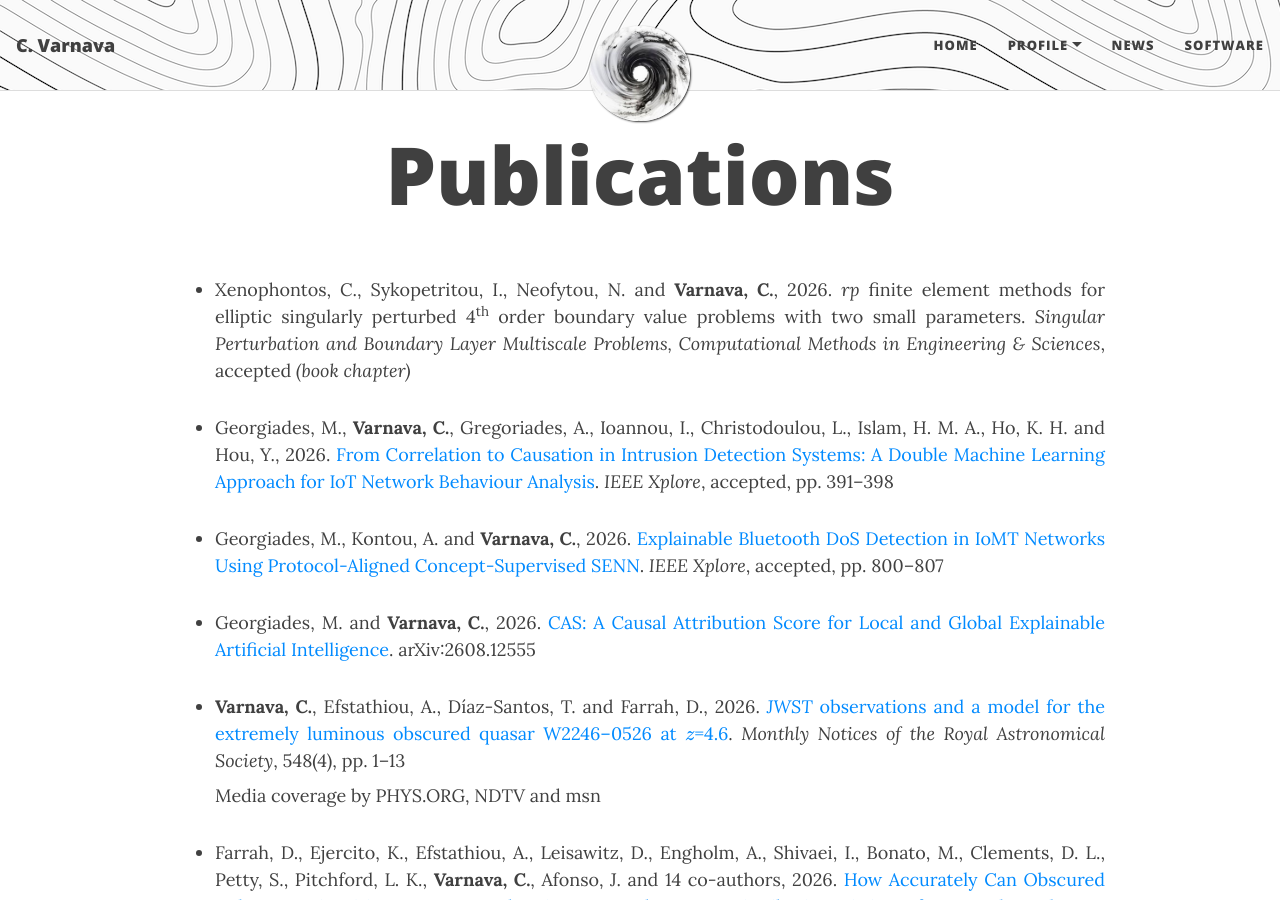
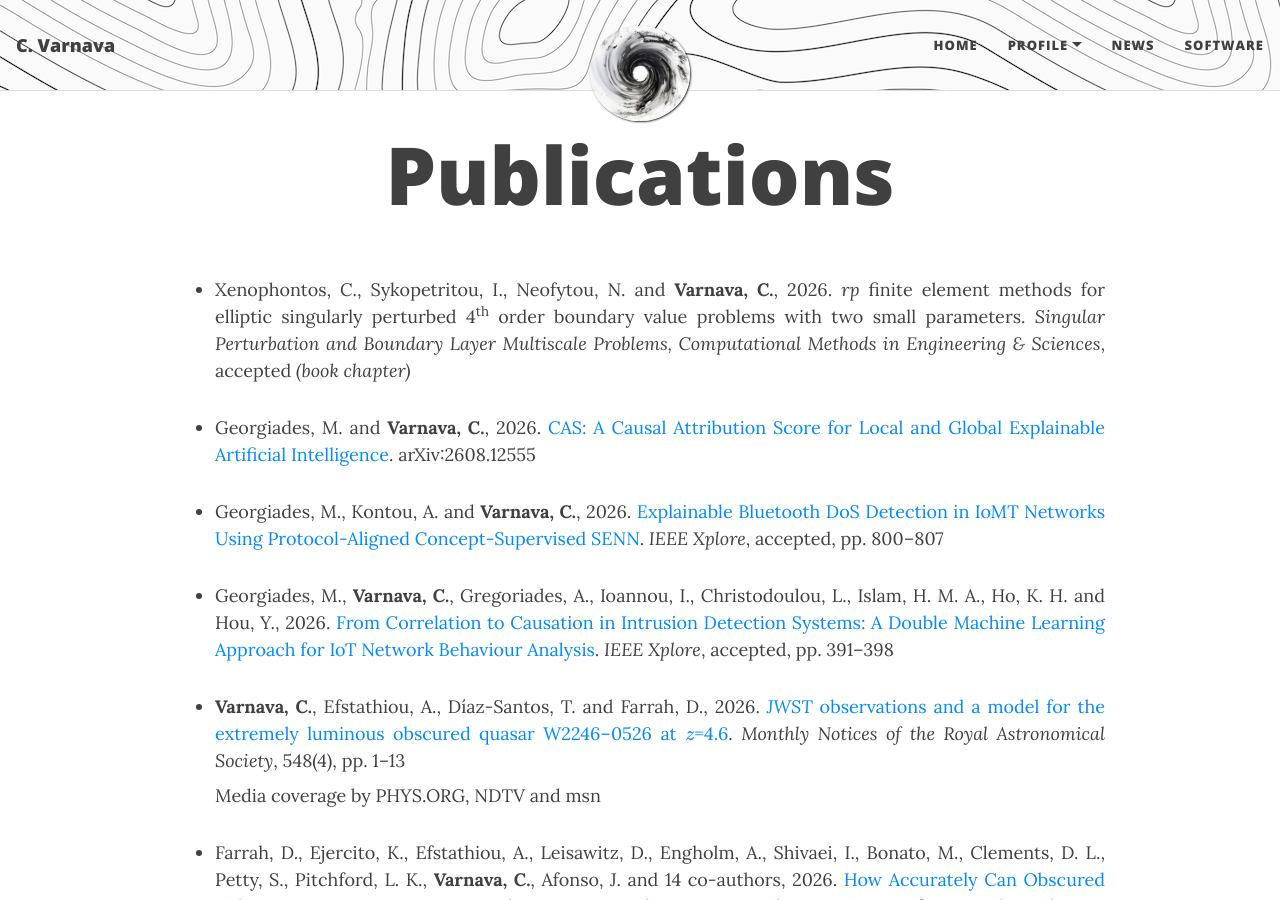
Before and after one commit to ch-var/ch-var.github.io, a Jekyll site: the page built from publications.html, in a window 1280 px wide and 900 px high. Built offline with Jekyll 4.4.1, drawn with Linux system fonts in a browser that asks for light colours; formulas are drawn with MathJax 3.

Commit message:
Update publications.html

```diff
--- a/publications.html
+++ b/publications.html
@@ -25,11 +25,11 @@ mathjax: true
 <ul>
 <li class="responsive-margin">Xenophontos, C., Sykopetritou, I., Neofytou, N. and <b>Varnava, C.</b>, 2026. <i>rp</i> finite element methods for elliptic singularly perturbed 4<sup>th</sup> order boundary value problems with two small parameters. <i>Singular Perturbation and Boundary Layer Multiscale Problems, Computational Methods in Engineering & Sciences</i>, accepted <i>(book chapter)</i></li>
 <p></p>
-<li class="responsive-margin">Georgiades, M., <b>Varnava, C.</b>, Gregoriades, A., Ioannou, I., Christodoulou, L., Islam, H. M. A., Ho, K. H. and Hou, Y., 2026. <a href="https://doi.org/10.1109/DCOSS-IoT69657.2026.00071">From Correlation to Causation in Intrusion Detection Systems: A Double Machine Learning Approach for IoT Network Behaviour Analysis</a>. <i>IEEE Xplore</i>, accepted, pp. 391–398</li>
+<li class="responsive-margin">Georgiades, M. and <b>Varnava, C.</b>, 2026. <a href="https://arxiv.org/abs/2608.12555">CAS: A Causal Attribution Score for Local and Global Explainable Artificial Intelligence</a>. arXiv:2608.12555</li>
 <p></p>
 <li class="responsive-margin">Georgiades, M., Kontou, A. and <b>Varnava, C.</b>, 2026. <a href="https://doi.org/10.1109/DCOSS-IoT69657.2026.00123">Explainable Bluetooth DoS Detection in IoMT Networks Using Protocol-Aligned Concept-Supervised SENN</a>. <i>IEEE Xplore</i>, accepted, pp. 800–807</li>
 <p></p>
-<li class="responsive-margin">Georgiades, M. and <b>Varnava, C.</b>, 2026. <a href="https://arxiv.org/abs/2608.12555">CAS: A Causal Attribution Score for Local and Global Explainable Artificial Intelligence</a>. arXiv:2608.12555</li>
+<li class="responsive-margin">Georgiades, M., <b>Varnava, C.</b>, Gregoriades, A., Ioannou, I., Christodoulou, L., Islam, H. M. A., Ho, K. H. and Hou, Y., 2026. <a href="https://doi.org/10.1109/DCOSS-IoT69657.2026.00071">From Correlation to Causation in Intrusion Detection Systems: A Double Machine Learning Approach for IoT Network Behaviour Analysis</a>. <i>IEEE Xplore</i>, accepted, pp. 391–398</li>
 <p></p>
 <li class="responsive-margin" style="margin-bottom: 8px;"><b>Varnava, C.</b>, Efstathiou, A., Díaz-Santos, T. and Farrah, D., 2026. <a href="https://doi.org/10.1093/mnras/stag795"><i>JWST</i> observations and a model for the extremely luminous obscured quasar W2246–0526 at \(z\)=4.6</a>. <i>Monthly Notices of the Royal Astronomical Society</i>, 548(4), pp. 1–13</li>
 <p align='justify' class="responsive-margin" style="margin-top: 0px;">Media coverage by PHYS.ORG, NDTV and msn</p>
```
